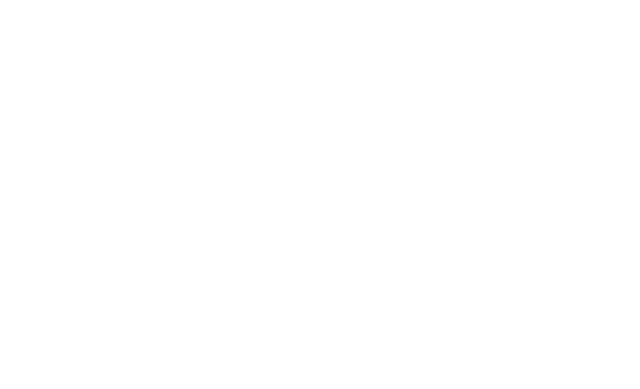
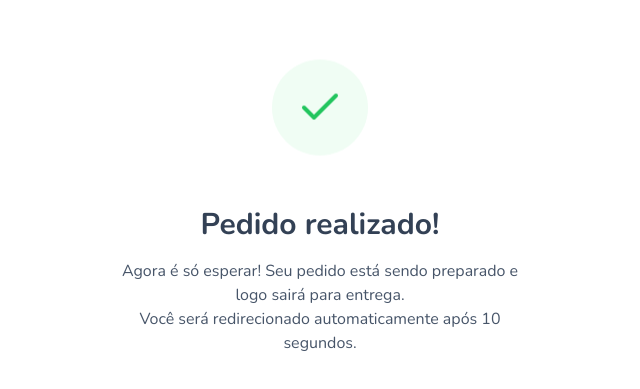
Before and after one commit to ruymon/delivery-meduza, a React (Vite) app: page /app/checkout/success in a window 1280 px wide. Before the commit this address had no page. Shown: the part 207-596 px from the top of the page, without its empty margins (320-960 px from the left). Built offline with nearby package versions, Linux system fonts and the light colour scheme.

Commit message:
:sparkles: Success Page

```diff
--- a/src/App.tsx
+++ b/src/App.tsx
@@ -4,6 +4,7 @@
 import { Dashboard } from './pages/Dashboard';
 
 import { Splash } from './pages/Splash';
+import { Success } from './pages/Success';
 
 function App() {
   return (
@@ -16,6 +17,8 @@
           <Route path="checkout" element={<Checkout />} />
         </Route>
 
+        <Route path="/app/checkout/success" element={<Success />} />
+
       </Routes>
     </BrowserRouter>
   );
--- a/src/components/Navbar/index.tsx
+++ b/src/components/Navbar/index.tsx
@@ -12,7 +12,7 @@
         <div className={styles.navItems}>
           <div className={styles.divider}/>
           <Cart amount={4} />
-          <Avatar url="https://avatars.githubusercontent.com/u/50504050?v=4" />
+          <Avatar url="https://www.publicspace.org/documents/220568/1825027/36-Judith+Butler-3.jpg/56313282-c6cb-0864-b426-644ae847659e?t=1529000341298" />
         </div>
       </div>
     </nav>
--- a/src/lib/axios.ts
+++ b/src/lib/axios.ts
@@ -1,5 +1,5 @@
 import axios from 'axios';
 
 export const api = axios.create({
-  baseURL: 'https://delivery-meduza-back.herokuapp.com/',
+  baseURL: 'https://admin.deliverymeduza.ga',
 });
--- a/src/pages/Checkout/index.tsx
+++ b/src/pages/Checkout/index.tsx
@@ -19,7 +19,7 @@
   const navigate = useNavigate();
 
   async function onSubmit(data: FormData) {
-    await api.post("ticket/new", data);
+    await api.post("/api/order/create", data);
 
     // redirect to success page
     navigate("/");
--- /dev/null
+++ b/src/pages/Success/index.tsx
@@ -0,0 +1,30 @@
+import { useEffect } from 'react';
+import { FiCheck } from 'react-icons/fi';
+import { useNavigate } from 'react-router-dom';
+import styles from './styles.module.css';
+
+export function Success() {
+  const navigate = useNavigate();
+
+  useEffect(() => {
+    setTimeout(() => {
+      navigate('/app');
+    }, 7000);
+  }
+  , []);
+
+  return (
+    <div className={styles.container}>
+      <div className={styles.content}>
+
+        <div className={styles.icon}>
+          <FiCheck />
+        </div>
+
+        <h1>Pedido realizado!</h1>
+        <p>Agora é só esperar! Seu pedido está sendo preparado e logo sairá para entrega. <br />Você será redirecionado automaticamente após 10 segundos.</p>
+
+      </div>
+    </div>
+  );
+};
--- /dev/null
+++ b/src/pages/Success/styles.module.css
@@ -0,0 +1,23 @@
+.container {
+  @apply w-screen h-screen flex items-center justify-center;
+}
+
+.content {
+  @apply flex flex-col items-center justify-center gap-4 text-center p-4;
+}
+
+.icon {
+  @apply w-24 h-24 bg-green-50 rounded-full my-8 flex items-center justify-center animate-bounce;
+}
+
+.icon svg {
+  @apply w-12 h-12 text-green-500;
+}
+
+.content h1 {
+  @apply text-3xl font-bold text-slate-700;
+}
+
+.content p {
+  @apply text-slate-600 sm:w-3/4 text-center;
+}
```
